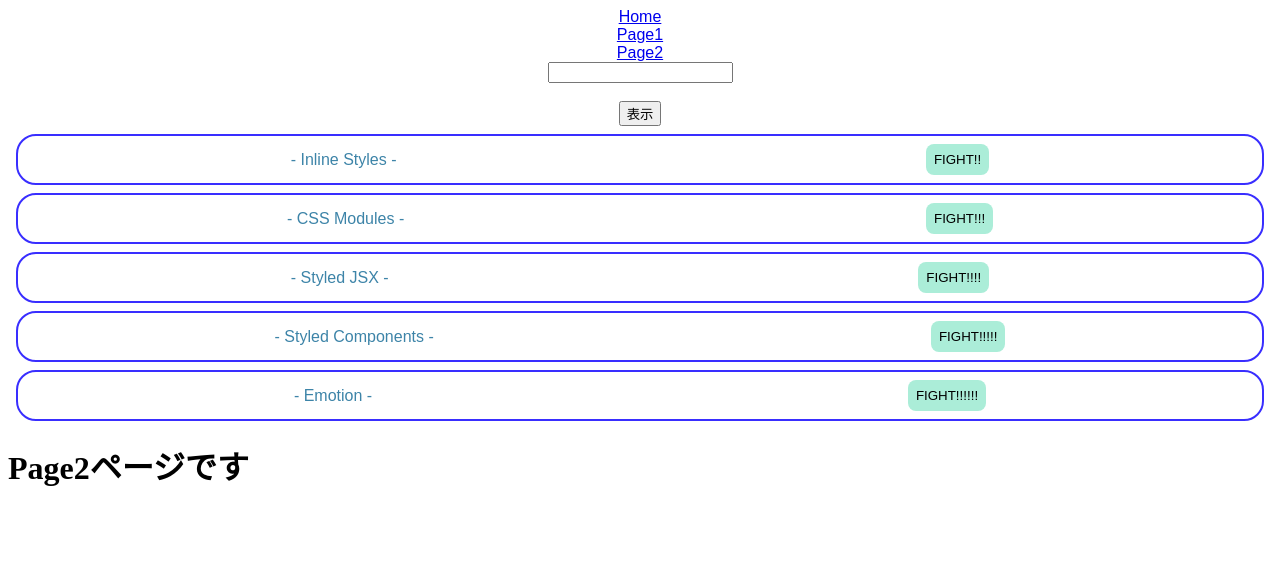
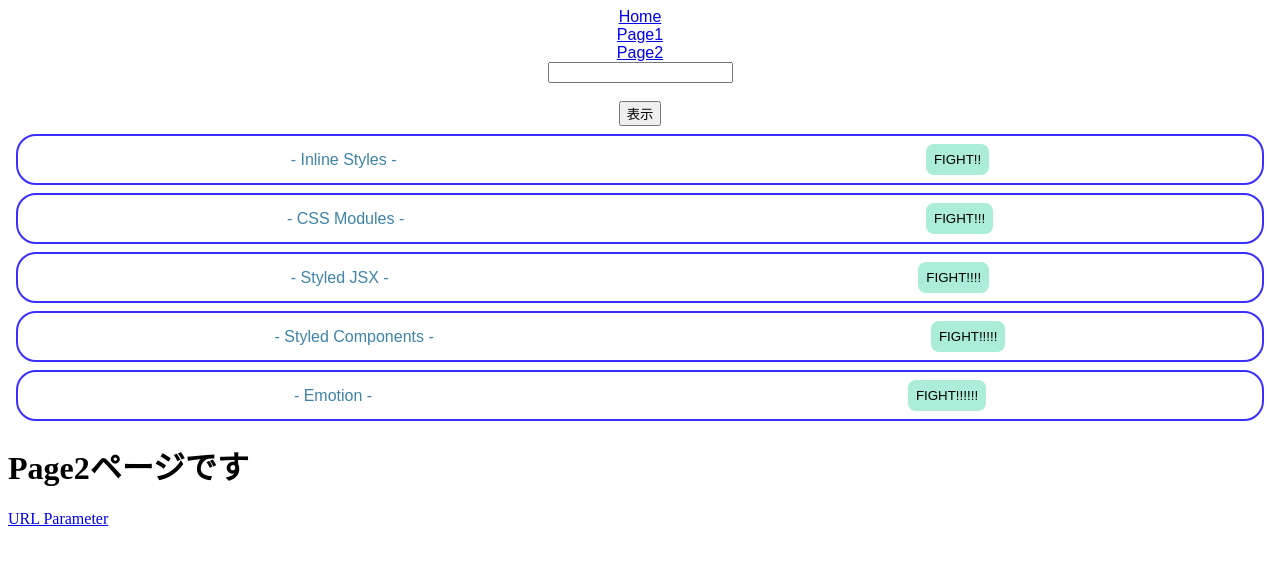
Before and after one commit to takumines/react-sample-app, a React (Create React App) app: page /page2 in a window 1280 px wide. Shown: the top 562 px of the page. Built offline with nearby package versions, Linux system fonts and the light colour scheme.

Commit message:
URLパラメータの使用

```diff
--- a/src/Page2.jsx
+++ b/src/Page2.jsx
@@ -1,7 +1,10 @@
+import { Link } from "react-router-dom";
+
 export const Page2 = () => {
   return (
     <div>
       <h1>Page2ページです</h1>
+      <Link to="/page2/100">URL Parameter</Link>
     </div>
   );
 };
--- /dev/null
+++ b/src/UrlParameter.jsx
@@ -0,0 +1,11 @@
+import { useParams } from 'react-router-dom'
+
+export const UrlParameter = () => {
+  const { id } = useParams();
+  return (
+    <div>
+      <h1>UrlParameterページです</h1>
+      <p>パラメータは{id}です</p>
+    </div>
+  );
+};
--- /dev/null
+++ b/src/router/Page2Routes.jsx
@@ -0,0 +1,16 @@
+import { Page2 } from "../Page2";
+import { UrlParameter } from "../UrlParameter";
+
+
+export const page2Routes = [
+  {
+    path: "/",
+    exact: true,
+    children: <Page2/>
+  },
+  {
+    path: "/:id",
+    exact: false,
+    children: <UrlParameter/>
+  }
+]
--- a/src/router/Router.jsx
+++ b/src/router/Router.jsx
@@ -1,7 +1,7 @@
 import { Route, Switch } from "react-router-dom";
 import { Home } from "../Home";
-import { Page2 } from "../Page2";
-import {page1Routes} from "./Page1Routes";
+import { page1Routes } from "./Page1Routes";
+import { page2Routes } from "./Page2Routes";
 
 export const Router = () => {
   return (
@@ -9,17 +9,38 @@
       <Route exact path="/">
         <Home/>
       </Route>
-      <Route path="/page1" render={({ match: { url } }) => (
+      <Route
+        path="/page1"
+        render={({ match: { url } }) => (
           <Switch>
             {page1Routes.map((route) => (
-            <Route key={route.path} exact={route.exact} path={`${url}${route.path}`}>
+              <Route
+                key={route.path}
+                exact={route.exact}
+                path={`${url}${route.path}`}
+              >
                 {route.children}
               </Route>
             ))}
           </Switch>
-      )} />
-      <Route path="/page2">
-        <Page2/>
+        )}
+      />
+      <Route
+        path="/page2"
+        render={({ match: { url } }) => (
+          <Switch>
+            {page2Routes.map((route) => (
+              <Route
+                key={route.path}
+                exact={route.exact}
+                path={`${url}${route.path}`}
+              >
+                {route.children}
+              </Route>
+            ))}
+          </Switch>
+        )}
+      >
       </Route>
     </Switch>
   );
```
Also changed, not shown: src/router/Page1Routes.jsx (+4 -4 lines). Lines whose indentation alone changed are shown as unchanged.
